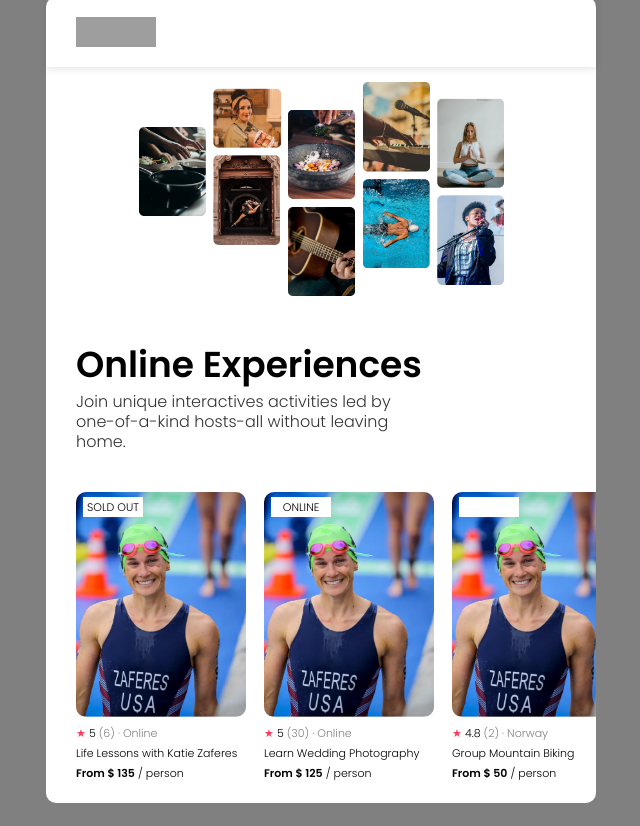
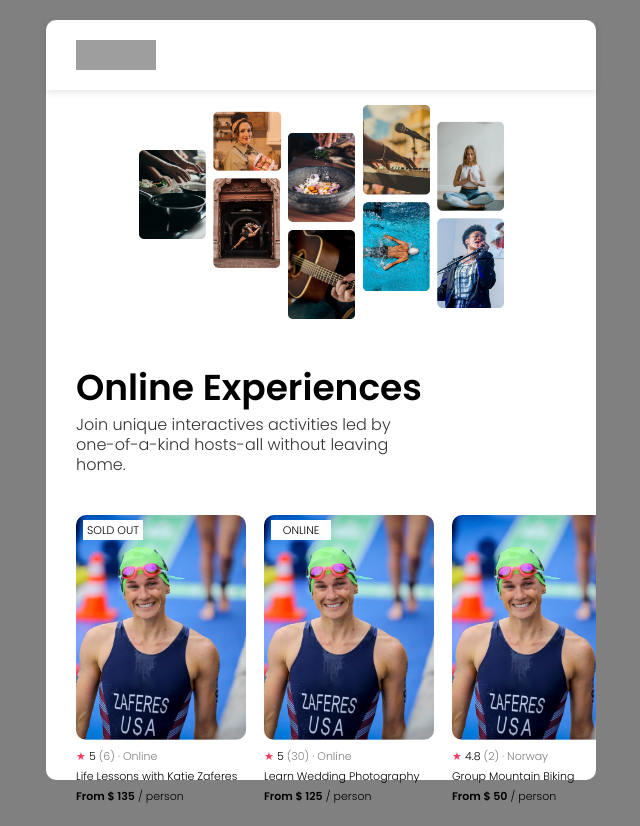
Before and after one commit to khoon0608/air-bnb-experiment-clone, a React (Create React App) app: page / in a window 1280 px wide. Shown: the whole page, without its empty margins (319-959 px from the left). Before the commit the page ends 803 px from the top, so only its background shows below. Built offline with nearby package versions, Linux system fonts and the light colour scheme; grey boxes are pictures that could not be loaded.

Commit message:
badgeText 오류 수정

```diff
--- a/src/component/card.js
+++ b/src/component/card.js
@@ -17,7 +17,7 @@ function Card({
   }
   return (
     <li className='card'>
-      <div className='badgeText'>{badgeText}</div>
+      {badgeText ? <div className='badgeText'>{badgeText}</div> : null}
       <img src={coverImg} alt='photo' />
       <div>
         <span style={{ color: "#FE395C" }}>★ </span> <span>{rating} </span>
--- a/src/styles/css/index.css
+++ b/src/styles/css/index.css
@@ -81,6 +81,7 @@
 .App {
   background-color: white;
   border-radius: 10px;
+  height: 95vh;
 }
 
 * {
--- a/src/styles/scss/_App.scss
+++ b/src/styles/scss/_App.scss
@@ -7,4 +7,5 @@
 .App {
   background-color: white;
   border-radius: 10px;
+  height: 95vh;
 }
```
Also changed, not shown: 1 other file (tests, documents, lock files or other folders).
